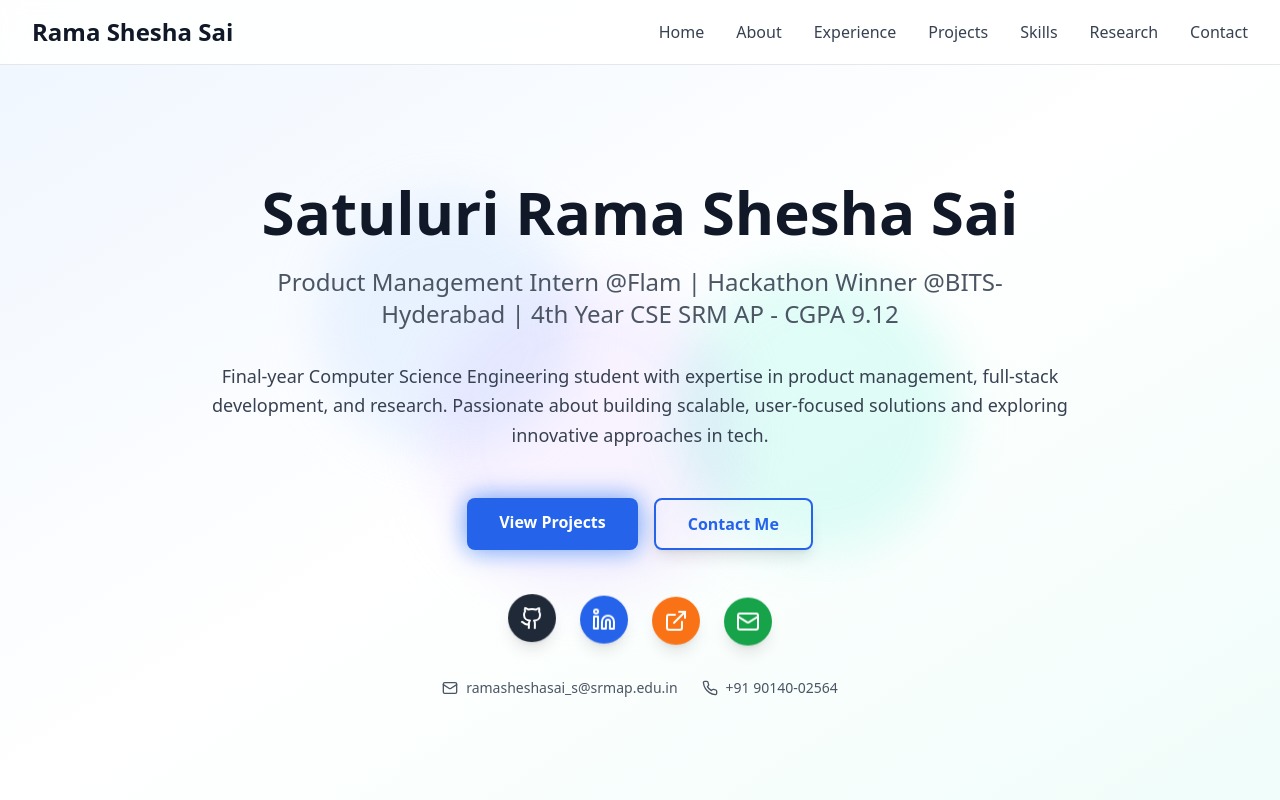
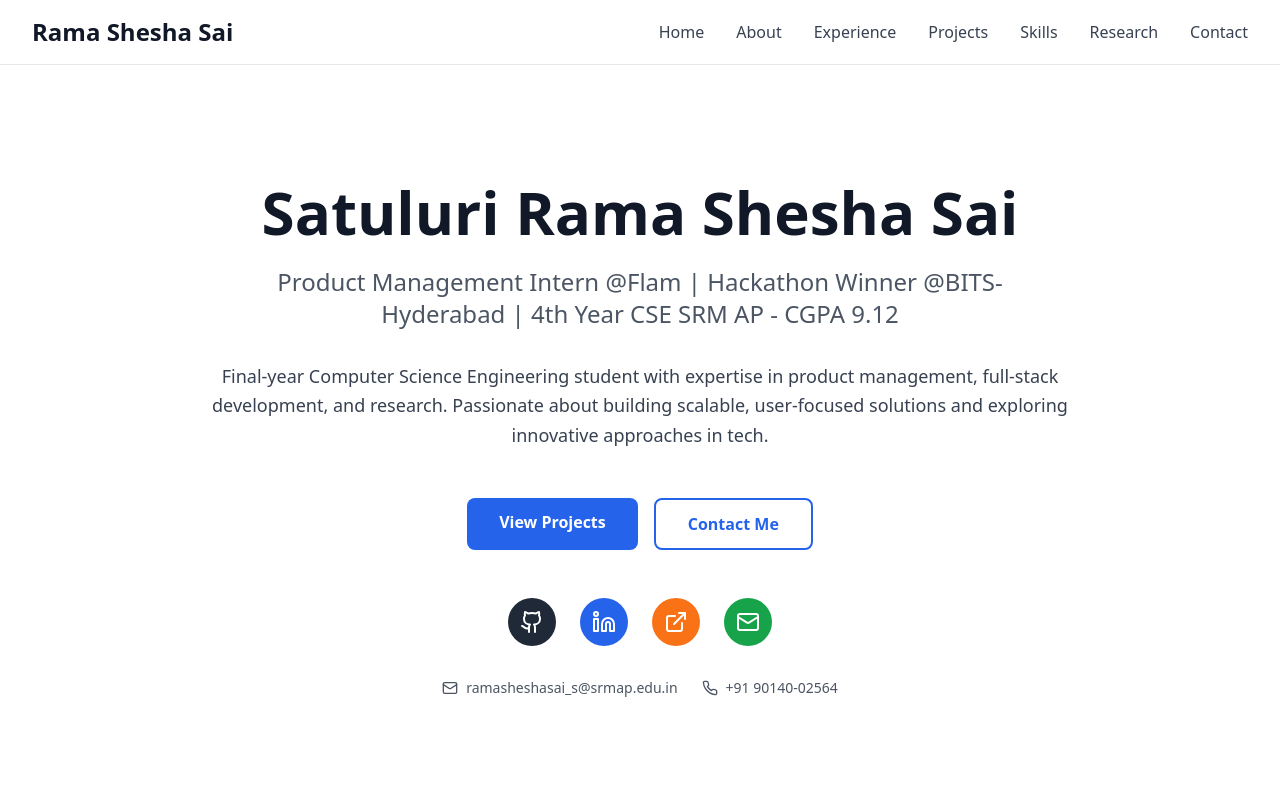
Before and after one commit to ramasheshasai/Portfoilio_Final, a React (Vite) app: page / in a window 1280 px wide. Shown: the top 800 px of the page. Built offline with nearby package versions, Linux system fonts and the light colour scheme.

Commit message:
hi this is ram

```diff
--- a/src/components/About.tsx
+++ b/src/components/About.tsx
@@ -64,10 +64,10 @@ const About = () => {
             {highlights.map((highlight, index) => (
               <div
                 key={index}
-                className="p-6 bg-gray-50 rounded-xl hover:shadow-lg transition-all duration-300"
+                className="p-6 bg-gray-50 rounded-xl"
               >
                 <div className="mb-4">{highlight.icon}</div>
-                <h4 className="text-lg font-semibold text-gray-900 mb-2 hover:text-blue-600 transition-colors duration-300">
+                <h4 className="text-lg font-semibold text-gray-900 mb-2">
                   {highlight.title}
                 </h4>
                 <p className="text-gray-600 text-sm">
--- a/src/components/Hero.tsx
+++ b/src/components/Hero.tsx
@@ -3,52 +3,45 @@ import { Github, Linkedin, ExternalLink, Mail, Phone } from 'lucide-react';
 
 const Hero = () => {
   return (
-    <section id="home" className="min-h-screen flex items-center justify-center bg-gradient-to-br from-blue-50 via-white to-teal-50 pt-20 relative overflow-hidden">
-      {/* Animated Background Elements */}
-      <div className="absolute inset-0 overflow-hidden">
-        <div className="absolute top-1/4 left-1/4 w-64 h-64 bg-blue-200 rounded-full mix-blend-multiply filter blur-xl opacity-30 animate-float"></div>
-        <div className="absolute top-1/3 right-1/4 w-72 h-72 bg-teal-200 rounded-full mix-blend-multiply filter blur-xl opacity-30 animate-float animation-delay-400"></div>
-        <div className="absolute bottom-1/4 left-1/3 w-80 h-80 bg-purple-200 rounded-full mix-blend-multiply filter blur-xl opacity-30 animate-float animation-delay-800"></div>
-      </div>
-
+    <section id="home" className="min-h-screen flex items-center justify-center bg-white pt-20">
       <div className="max-w-7xl mx-auto px-4 sm:px-6 lg:px-8 py-20">
-        <div className="text-center animate-fade-in relative z-10">
-          <h1 className="text-5xl md:text-6xl font-bold text-gray-900 mb-6 animate-slide-up hover-lift">
+        <div className="text-center">
+          <h1 className="text-5xl md:text-6xl font-bold text-gray-900 mb-6">
             Satuluri Rama Shesha Sai
           </h1>
 
-          <p className="text-xl md:text-2xl text-gray-600 mb-8 max-w-3xl mx-auto animate-slide-up animation-delay-200 hover-tilt">
+          <p className="text-xl md:text-2xl text-gray-600 mb-8 max-w-3xl mx-auto">
             Product Management Intern @Flam | Hackathon Winner @BITS-Hyderabad |
             4th Year CSE SRM AP - CGPA 9.12
           </p>
 
-          <p className="text-lg text-gray-700 mb-12 max-w-4xl mx-auto leading-relaxed animate-slide-up animation-delay-400 hover-lift">
+          <p className="text-lg text-gray-700 mb-12 max-w-4xl mx-auto leading-relaxed">
             Final-year Computer Science Engineering student with expertise in product management,
             full-stack development, and research. Passionate about building scalable, user-focused
             solutions and exploring innovative approaches in tech.
           </p>
 
-          <div className="flex flex-wrap justify-center gap-4 mb-12 animate-slide-up animation-delay-600 perspective-1000">
+          <div className="flex flex-wrap justify-center gap-4 mb-12">
             <a
               href="#projects"
-              className="px-8 py-3 bg-blue-600 text-white rounded-lg hover:bg-blue-700 hover:scale-105 transition-all duration-300 font-semibold shadow-lg hover:shadow-xl animate-glow hover-tilt"
+              className="px-8 py-3 bg-blue-600 text-white rounded-lg font-semibold"
             >
               View Projects
             </a>
             <a
               href="#contact"
-              className="px-8 py-3 border-2 border-blue-600 text-blue-600 rounded-lg hover:bg-blue-600 hover:text-white hover:scale-105 transition-all duration-300 font-semibold shadow-lg hover:shadow-xl hover-tilt"
+              className="px-8 py-3 border-2 border-blue-600 text-blue-600 rounded-lg font-semibold"
             >
               Contact Me
             </a>
           </div>
 
-          <div className="flex justify-center space-x-6 animate-slide-up animation-delay-800 perspective-1000">
+          <div className="flex justify-center space-x-6">
             <a
               href="https://github.com/ramasheshasai"
               target="_blank"
               rel="noopener noreferrer"
-              className="p-3 bg-gray-800 text-white rounded-full hover:bg-gray-700 hover:scale-110 transition-all duration-300 shadow-lg hover:shadow-xl hover-tilt animate-float"
+              className="p-3 bg-gray-800 text-white rounded-full"
             >
               <Github className="w-6 h-6" />
             </a>
@@ -56,7 +49,7 @@ const Hero = () => {
               href="https://www.linkedin.com/in/ramasheshasai"
               target="_blank"
               rel="noopener noreferrer"
-              className="p-3 bg-blue-600 text-white rounded-full hover:bg-blue-700 hover:scale-110 transition-all duration-300 shadow-lg hover:shadow-xl hover-tilt animate-float animation-delay-200"
+              className="p-3 bg-blue-600 text-white rounded-full"
             >
               <Linkedin className="w-6 h-6" />
             </a>
@@ -64,19 +57,19 @@ const Hero = () => {
               href="https://leetcode.com/u/S_RAMA_SHESHA_SAI/"
               target="_blank"
               rel="noopener noreferrer"
-              className="p-3 bg-orange-500 text-white rounded-full hover:bg-orange-600 hover:scale-110 transition-all duration-300 shadow-lg hover:shadow-xl hover-tilt animate-float animation-delay-400"
+              className="p-3 bg-orange-500 text-white rounded-full"
             >
               <ExternalLink className="w-6 h-6" />
             </a>
             <a
               href="mailto:ramasheshasai_s@srmap.edu.in"
-              className="p-3 bg-green-600 text-white rounded-full hover:bg-green-700 hover:scale-110 transition-all duration-300 shadow-lg hover:shadow-xl hover-tilt animate-float animation-delay-600"
+              className="p-3 bg-green-600 text-white rounded-full"
             >
               <Mail className="w-6 h-6" />
             </a>
           </div>
 
-          <div className="mt-8 flex flex-wrap justify-center gap-6 text-sm text-gray-600 animate-slide-up animation-delay-1000 hover-lift">
+          <div className="mt-8 flex flex-wrap justify-center gap-6 text-sm text-gray-600">
             <div className="flex items-center">
               <Mail className="w-4 h-4 mr-2" />
               ramasheshasai_s@srmap.edu.in
--- a/src/components/Skills.tsx
+++ b/src/components/Skills.tsx
@@ -1,5 +1,5 @@
 import React from 'react';
-import { Code, Globe, Database, Wrench, Brain, Users } from 'lucide-react';
+import { Code, Globe, Wrench, Brain, Users } from 'lucide-react';
 
 const Skills = () => {
   const skillCategories = [
@@ -103,13 +103,13 @@ const Skills = () => {
           {skillCategories.map((category, index) => (
             <div
               key={index}
-              className="bg-white rounded-xl shadow-lg p-6 hover:shadow-xl transition-all duration-300"
+              className="bg-white rounded-xl shadow-lg p-6"
             >
               <div className="flex items-center mb-6">
                 <div className="p-3 bg-gray-50 rounded-lg mr-4">
                   {category.icon}
                 </div>
-                <h3 className="text-xl font-bold text-gray-900 gradient-text">
+                <h3 className="text-xl font-bold text-gray-900">
                   {category.title}
                 </h3>
               </div>
@@ -123,7 +123,7 @@ const Skills = () => {
                     </div>
                     <div className="w-full bg-gray-200 rounded-full h-2 overflow-hidden">
                       <div
-                        className="bg-gradient-to-r from-blue-500 to-teal-500 h-2 rounded-full transition-all duration-1000 ease-out"
+                        className="bg-gradient-to-r from-blue-500 to-teal-500 h-2 rounded-full"
                         style={{ width: `${skill.level}%` }}
                       ></div>
                     </div>
@@ -143,9 +143,9 @@ const Skills = () => {
             {certifications.map((cert, index) => (
               <div
                 key={index}
-                className="bg-white rounded-xl shadow-lg p-6 hover:shadow-xl transition-all duration-300 border-l-4 border-blue-600"
+                className="bg-white rounded-xl shadow-lg p-6 border-l-4 border-blue-600"
               >
-                <h4 className="text-lg font-bold text-gray-900 mb-2 hover:text-blue-600 transition-colors duration-300">
+                <h4 className="text-lg font-bold text-gray-900 mb-2">
                   {cert.title}
                 </h4>
                 <p className="text-blue-600 font-semibold mb-2">{cert.issuer}</p>
@@ -174,7 +174,7 @@ const Skills = () => {
             href="https://leetcode.com/u/S_RAMA_SHESHA_SAI/"
             target="_blank"
             rel="noopener noreferrer"
-            className="inline-block mt-6 px-6 py-3 bg-white text-orange-600 rounded-lg hover:bg-gray-100 transition-all duration-200 font-semibold hover:scale-105"
+            className="inline-block mt-6 px-6 py-3 bg-white text-orange-600 rounded-lg font-semibold"
           >
             View LeetCode Profile
           </a>
```
